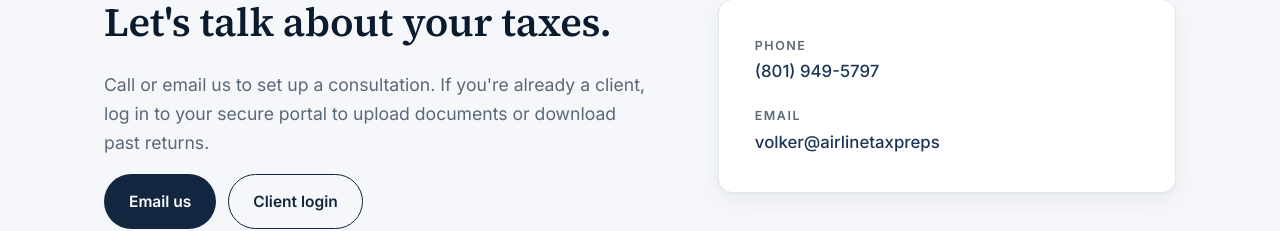
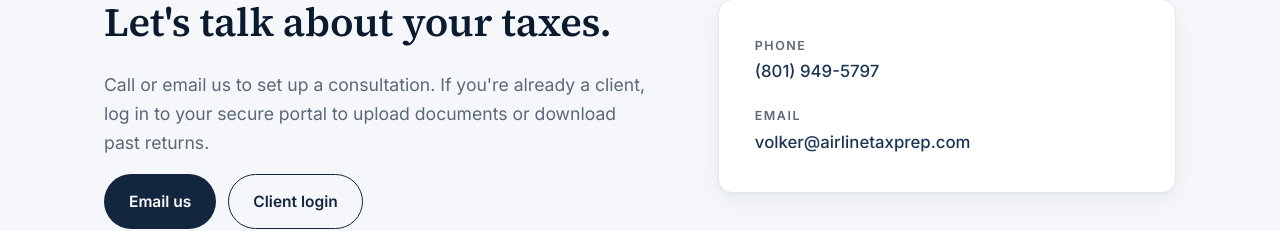
Before and after one commit to Adambear1/zipprichCPAs, a React (Create React App) app: page / in a window 1280 px wide. Shown: the part 3973-4204 px from the top of the page. Built offline with nearby package versions, Linux system fonts and the light colour scheme.

Commit message:
spelling update

```diff
--- a/src/content.js
+++ b/src/content.js
@@ -7,7 +7,7 @@ export const firm = {
   phone: "(801) 949-5797",
   phoneHref: "tel:+18019495797",
   fax: "(253) 514-6133",
-  email: "volker@airlinetaxpreps",
+  email: "volker@airlinetaxprep.com",
   portalUrl: "https://secure.netlinksolution.com/",
   requestAccessUrl: "https://zipprichcpas.com/portal-request.php",
 };
```
